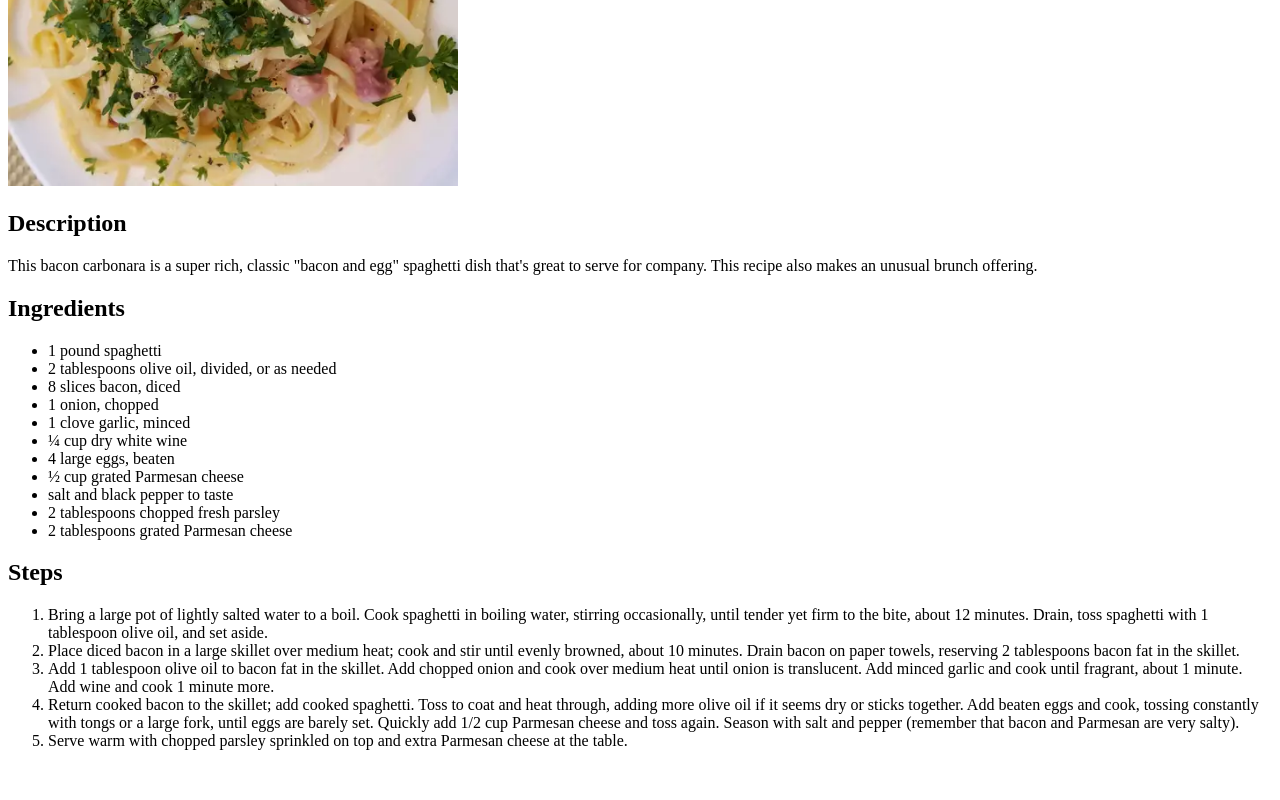
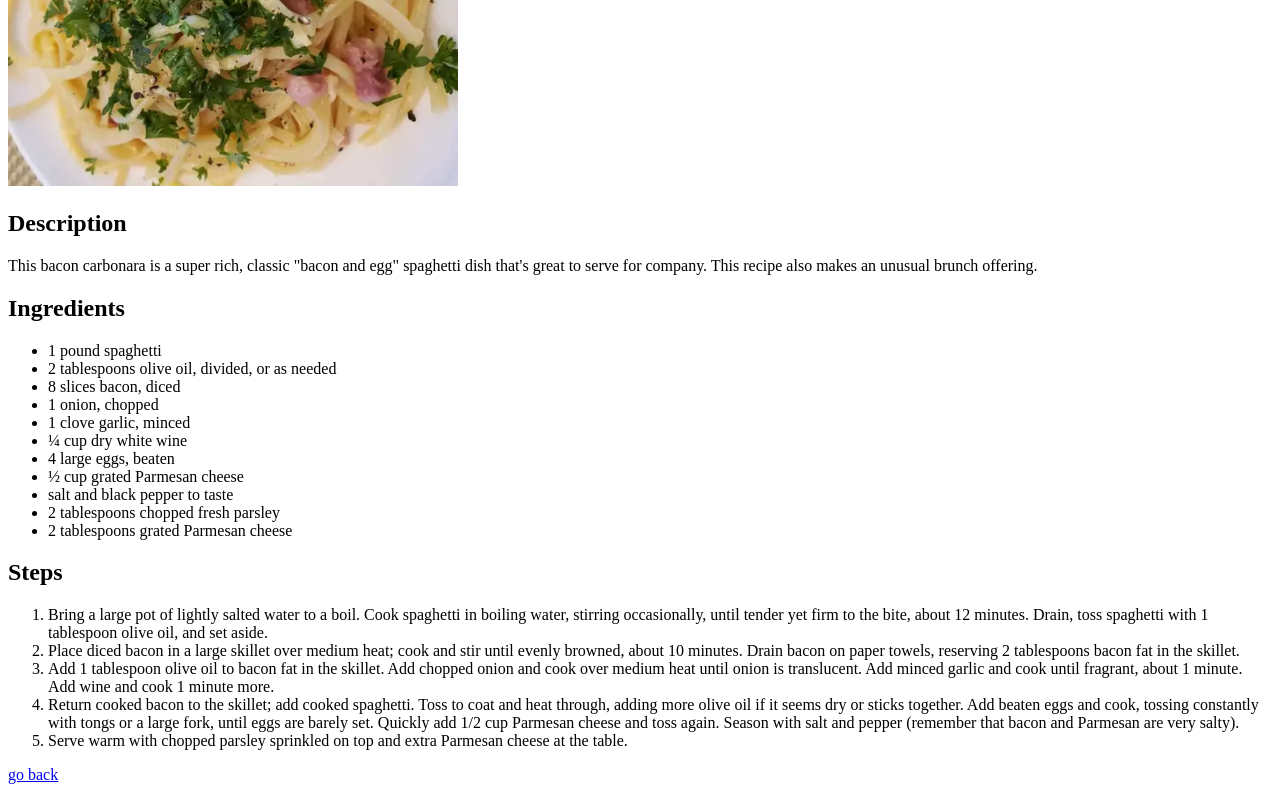
Before and after one commit to svarn13/odin-recipes, a plain HTML site: page recipes/carbonara.html in a window 1280 px wide. Shown: the part 344-1144 px from the top of the page. Before the commit the page ends 1110 px from the top, so only its background shows below. Drawn offline with Linux system fonts and the light colour scheme.

Commit message:
Add go back link in all recipe sites

```diff
--- a/recipes/carbonara.html
+++ b/recipes/carbonara.html
@@ -55,5 +55,6 @@
             Serve warm with chopped parsley sprinkled on top and extra Parmesan cheese at the table.
         </li>
     </ol>
+    <p><a href="../index.html">go back</a></p>
 </body>
 </html>
```
Also changed, not shown: recipes/chicken-strips.html (+1 -0 lines), recipes/ramen.html (+1 -0 lines).
